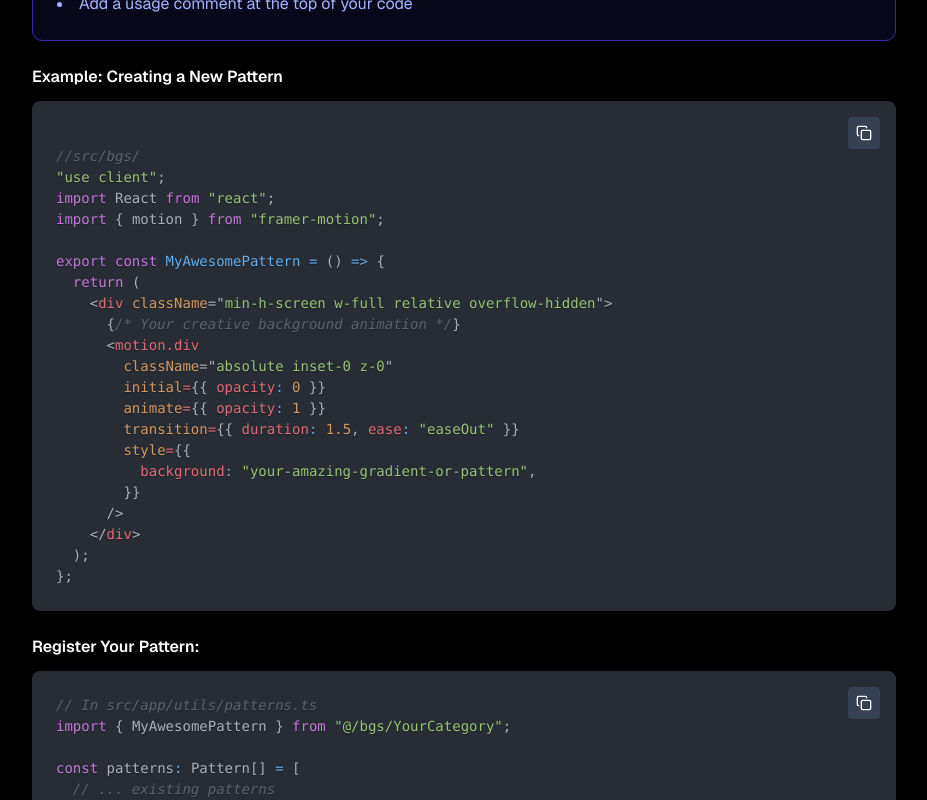
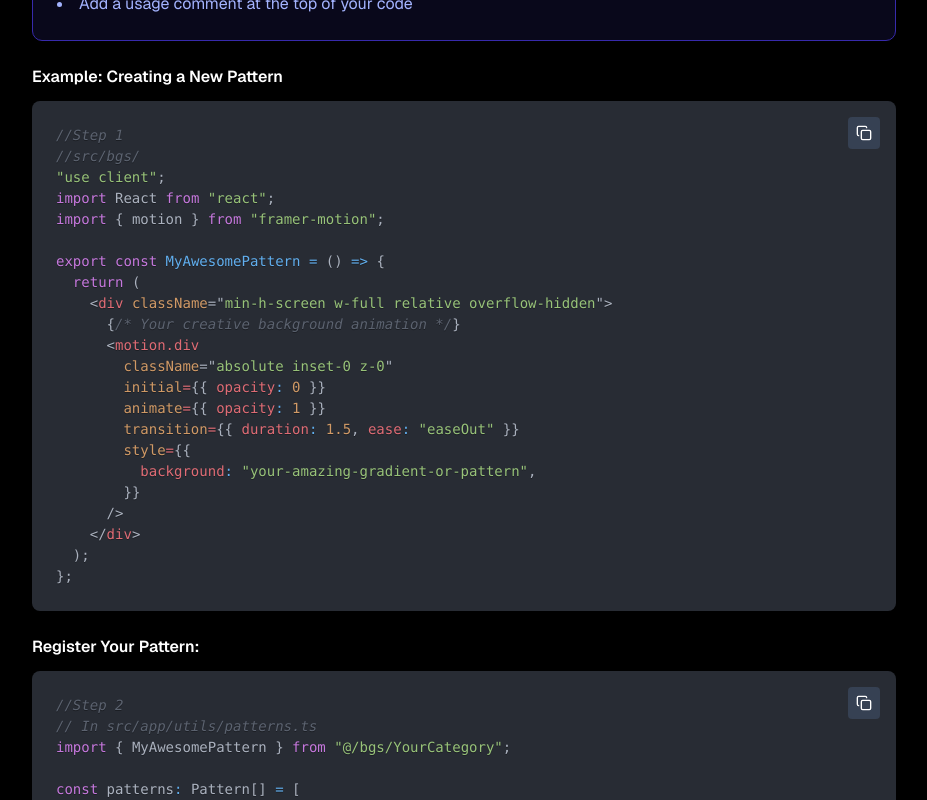
Before and after one commit to ayubdotdev/Veilmotion, a Next.js app: page /how-to-contribute in a window 1280 px wide. Shown: the part 1260-2060 px from the top of the page, without its empty margins (176-1103 px from the left). Built offline with nearby package versions, Linux system fonts and the light colour scheme.

Commit message:
vercel error fixes

```diff
--- a/src/app/how-to-contribute/page.tsx
+++ b/src/app/how-to-contribute/page.tsx
@@ -76,7 +76,7 @@ export default function HowToContributePage() {
     </div>
   );
 
-  const examplePattern = `
+  const examplePattern = `//Step 1
 //src/bgs/
 "use client";
 import React from "react";
@@ -99,7 +99,8 @@ export const MyAwesomePattern = () => {
   );
 };`;
 
-  const patternRegistration = `// In src/app/utils/patterns.ts
+  const patternRegistration = `//Step 2
+// In src/app/utils/patterns.ts
 import { MyAwesomePattern } from "@/bgs/YourCategory";
 
 const patterns: Pattern[] = [
@@ -115,6 +116,7 @@ const patterns: Pattern[] = [
   },
 ];
 
+//Step 3
 // In src/app/components/PatternComponents.tsx
 export const PatternComponents: Record<string, React.FC> = {
   // ... existing patterns
--- a/src/app/how-to-use/page.tsx
+++ b/src/app/how-to-use/page.tsx
@@ -125,30 +125,29 @@ export default function Demo() {
     );
   };
 
-//Example USAGE:
-//"use client";
-// import React from "react";
-// import { TealBlackTop } from "./component/bg";
+/*Example USAGE:
+"use client";
+ import React from "react";
+ import { TealBlackTop } from "./component/bg";
 
-// export default function HomePage() {
-//   return (
-//     <div className="h-screen relative overflow-hidden">
-//       <TealBlackTop/>
+ export default function HomePage() {
+   return (
+     <div className="h-screen relative overflow-hidden">
+       <TealBlackTop/>
 
-//       {/* Foreground Content */}
-//       <div className="absolute inset-0 z-10 flex items-center justify-center">
-//         {/* Your components goes here */}
-//         <div className="text-center">
-//           <p className="text-4xl font-bold text-white">Your Components Go Here</p>
-//           <p className="text-lg text-gray-300 mt-2">
-//             Replace this with any UI elements, cards, forms, etc.
-//           </p>
-//         </div>
-//       </div>
-//     </div>
-//   );
-// }
-`;
+       //Foreground Content
+       <div className="absolute inset-0 z-10 flex items-center justify-center">
+         // Your components goes here
+         <div className="text-center">
+           <p className="text-4xl font-bold text-white">Your Components Go Here</p>
+           <p className="text-lg text-gray-300 mt-2">
+             Replace this with any UI elements, cards, forms, etc.
+           </p>
+         </div>
+       </div>
+     </div>
+   );
+ }*/`;
 
 
   return (
@@ -306,7 +305,7 @@ export default function Demo() {
               <h3 className="font-semibold mb-3 text-center justify-center text-gray-800 dark:text-gray-200 flex items-center gap-2">
                 Demo Result              </h3>
               <p className="text-gray-600 text-center justify-center dark:text-gray-300 mb-4">
-                Here's what the TealBlackTop background pattern looks like when implemented
+                Here&apos;s what the TealBlackTop background pattern looks like when implemented
               </p>
               <div className="relative rounded-lg overflow-hidden border border-gray-200 dark:border-gray-700 shadow-lg">
                 <Demo />
```
